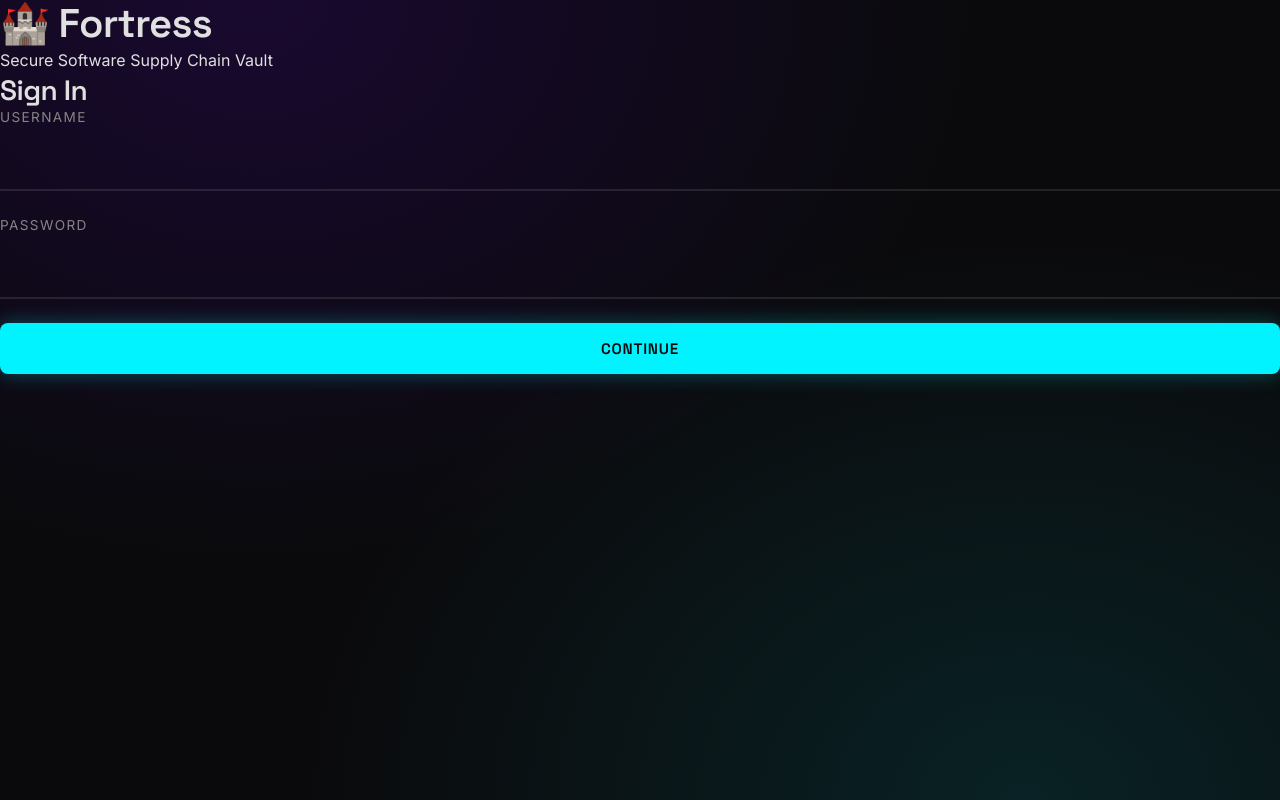
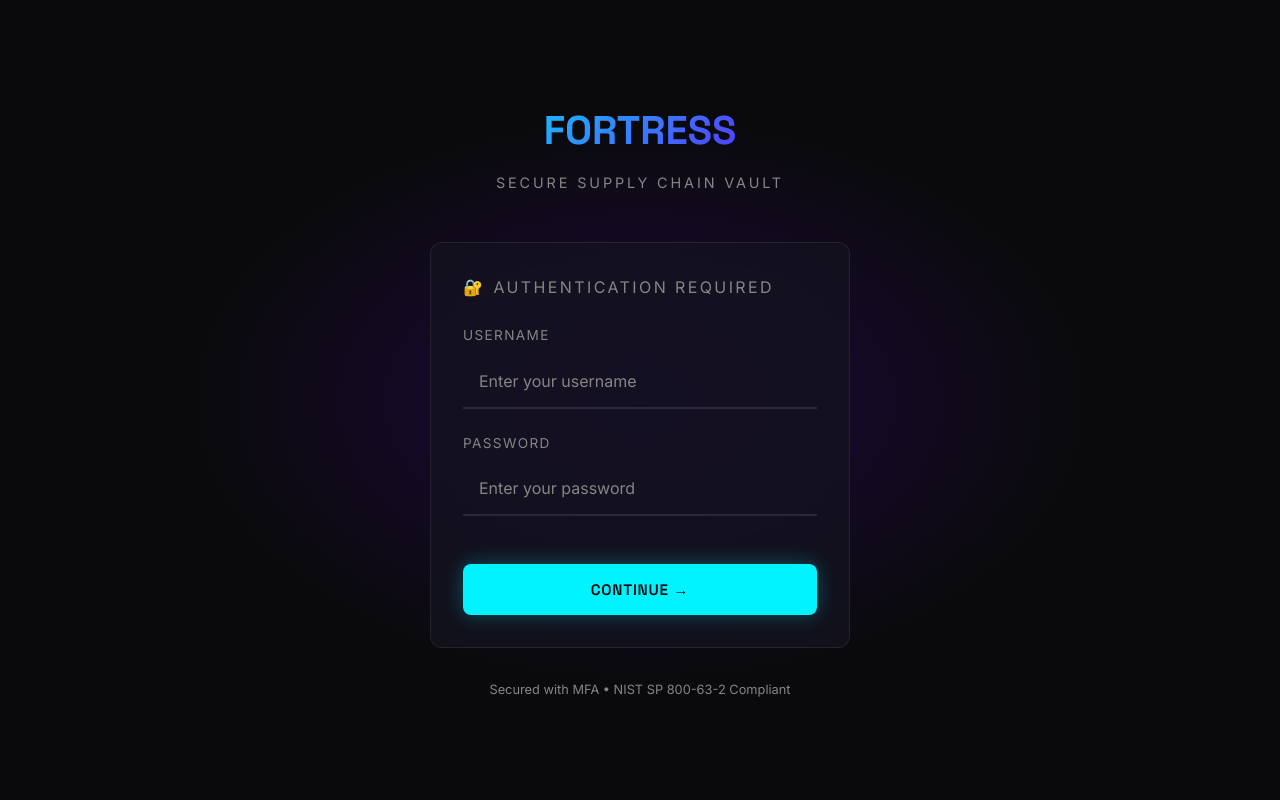
Before and after one commit to NarainBK/fortress, a FastAPI app: page / in a window 1280 px wide. Run offline with FastAPI, Linux system fonts and the light colour scheme.

Commit message:
style: update login page ui

```diff
--- a/templates/login.html
+++ b/templates/login.html
@@ -3,32 +3,49 @@
 {% block title %}Login - Fortress{% endblock %}
 
 {% block content %}
-<div class="login-container">
-    <div class="login-header">
-        <h1>🏰 Fortress</h1>
-        <p>Secure Software Supply Chain Vault</p>
+<div class="auth-container">
+    <div class="auth-card">
+        <!-- Logo & Title -->
+        <div class="auth-logo">FORTRESS</div>
+        <p class="auth-subtitle">Secure Supply Chain Vault</p>
+
+        <!-- Login Card -->
+        <div class="glass-card">
+            <div class="glass-card-title">
+                <span>🔐</span>
+                <span>Authentication Required</span>
             </div>
 
-    <div class="card">
-        <h2 class="card-title">Sign In</h2>
-
             {% if error %}
-        <div class="alert alert-error">{{ error }}</div>
+            <div class="alert alert-error">
+                <span>⚠️</span>
+                <span>{{ error }}</span>
+            </div>
             {% endif %}
 
-        <form method="POST" action="/login">
+            <form method="POST" action="/login" class="auth-form">
                 <div class="form-group">
                     <label class="form-label" for="username">Username</label>
-                <input type="text" id="username" name="username" class="form-control" required>
+                    <input type="text" id="username" name="username" class="form-control"
+                        placeholder="Enter your username" autocomplete="username" required>
                 </div>
 
                 <div class="form-group">
                     <label class="form-label" for="password">Password</label>
-                <input type="password" id="password" name="password" class="form-control" required>
+                    <input type="password" id="password" name="password" class="form-control"
+                        placeholder="Enter your password" autocomplete="current-password" required>
                 </div>
 
-            <button type="submit" class="btn btn-primary" style="width: 100%;">Continue</button>
+                <button type="submit" class="btn btn-primary w-full mt-md">
+                    Continue →
+                </button>
             </form>
+        </div>
+
+        <!-- Footer -->
+        <p class="text-muted mt-lg" style="font-size: 0.8rem;">
+            Secured with MFA • NIST SP 800-63-2 Compliant
+        </p>
     </div>
 </div>
 {% endblock %}
```
Lines whose indentation alone changed are shown as unchanged.
